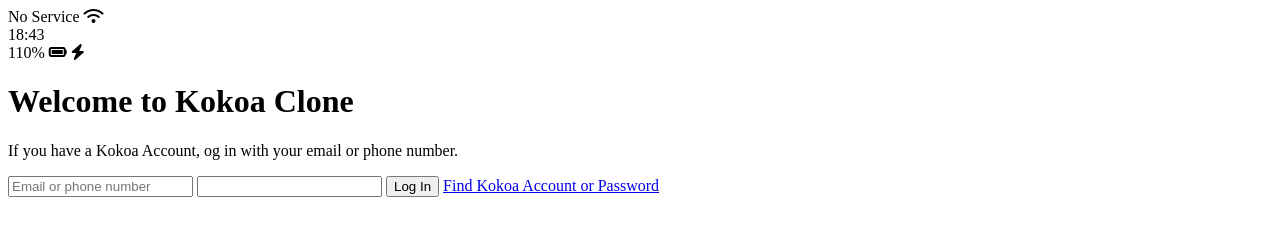
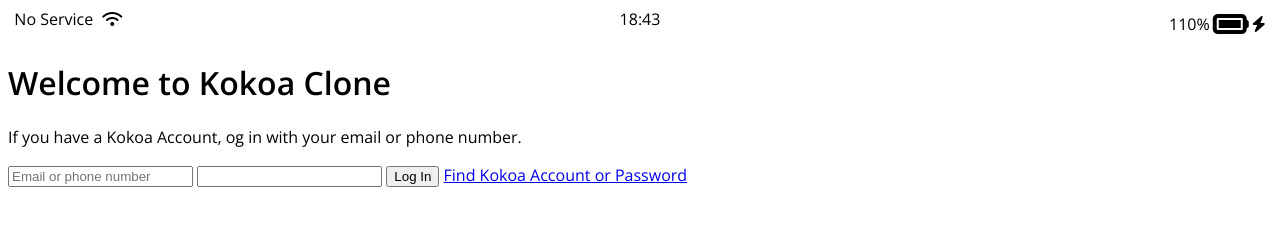
Before and after one commit to JYeonJun/Kokoa-clone-2022, a plain HTML site: page index.html in a window 1280 px wide. Drawn offline with nearby package versions, Linux system fonts and the light colour scheme.

Commit message:
Created CSS

```diff
--- /dev/null
+++ b/css/styles.css
@@ -0,0 +1,32 @@
+@import url("https://fonts.googleapis.com/css2?family=Open+Sans:wght@400;600&display=swap");
+body {
+  font-family: "Open Sans", sans-serif;
+}
+
+.status-bar {
+  display: flex;
+  justify-content: center;
+}
+
+.status-bar__column {
+  width: 33%;
+}
+
+.status-bar__column:first-child span {
+  margin-right: 5px;
+}
+
+.status-bar__column:nth-child(2) {
+  display: flex;
+  justify-content: center;
+}
+
+.status-bar__column:last-child {
+  display: flex;
+  justify-content: flex-end;
+  align-items: center;
+}
+
+.status-bar__column .fa-battery-full {
+  margin: 0px 3px;
+}
--- a/index.html
+++ b/index.html
@@ -1,6 +1,7 @@
 <!DOCTYPE html>
 <html lang="en">
   <head>
+    <link rel="stylesheet" href="css/styles.css" />
     <meta charset="UTF-8" />
     <meta http-equiv="X-UA-Compatible" content="IE=edge" />
     <meta name="viewport" content="width=device-width, initial-scale=1.0" />
@@ -8,23 +9,16 @@
   </head>
   <body>
     <div class="status-bar">
-      <!-- 상태바는 하나만 존재 -> id 사용-->
-      <!-- 상태바에는 3개의 열이 존재! -->
-      <!-- 언더바를 이용해 어디 위치하는지 표시 -->
-      <div class="status-bar_column">
+      <div class="status-bar__column">
         <span>No Service</span>
-        <!-- To do: Wifi Icon -->
         <i class="fas fa-wifi"></i>
-        <!-- i는 icon의 줄임말이다. -->
       </div>
-      <div class="status-bar_column">
+      <div class="status-bar__column">
         <span>18:43</span>
       </div>
-      <div class="status-bar_column">
+      <div class="status-bar__column">
         <span>110%</span>
-        <!-- To do: Battery Icon -->
-        <i class="fas fa-battery-full"></i>
-        <!-- To do: Lightning Icon-->
+        <i class="fas fa-battery-full fa-2x"></i>
         <i class="fas fa-bolt"></i>
       </div>
     </div>
```
